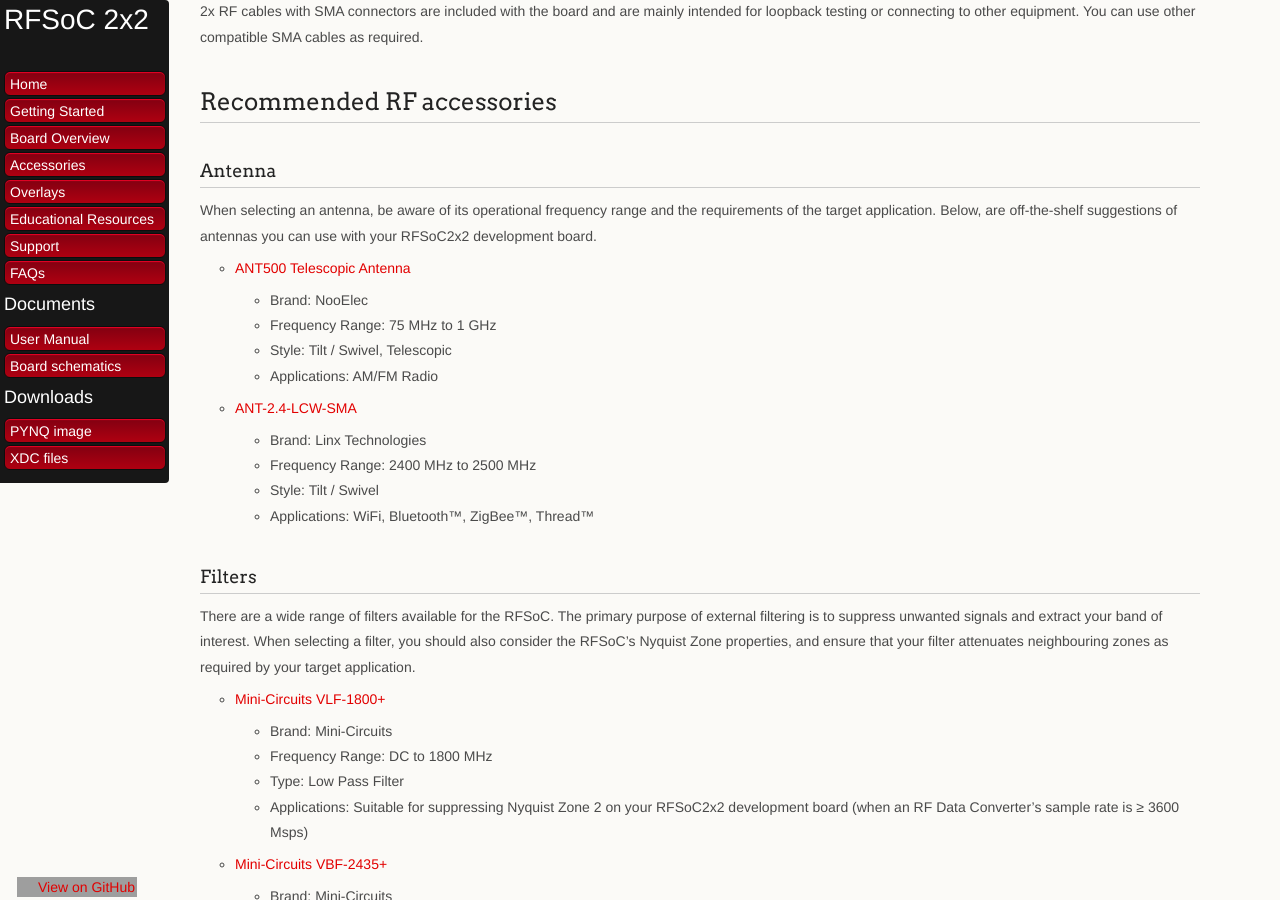
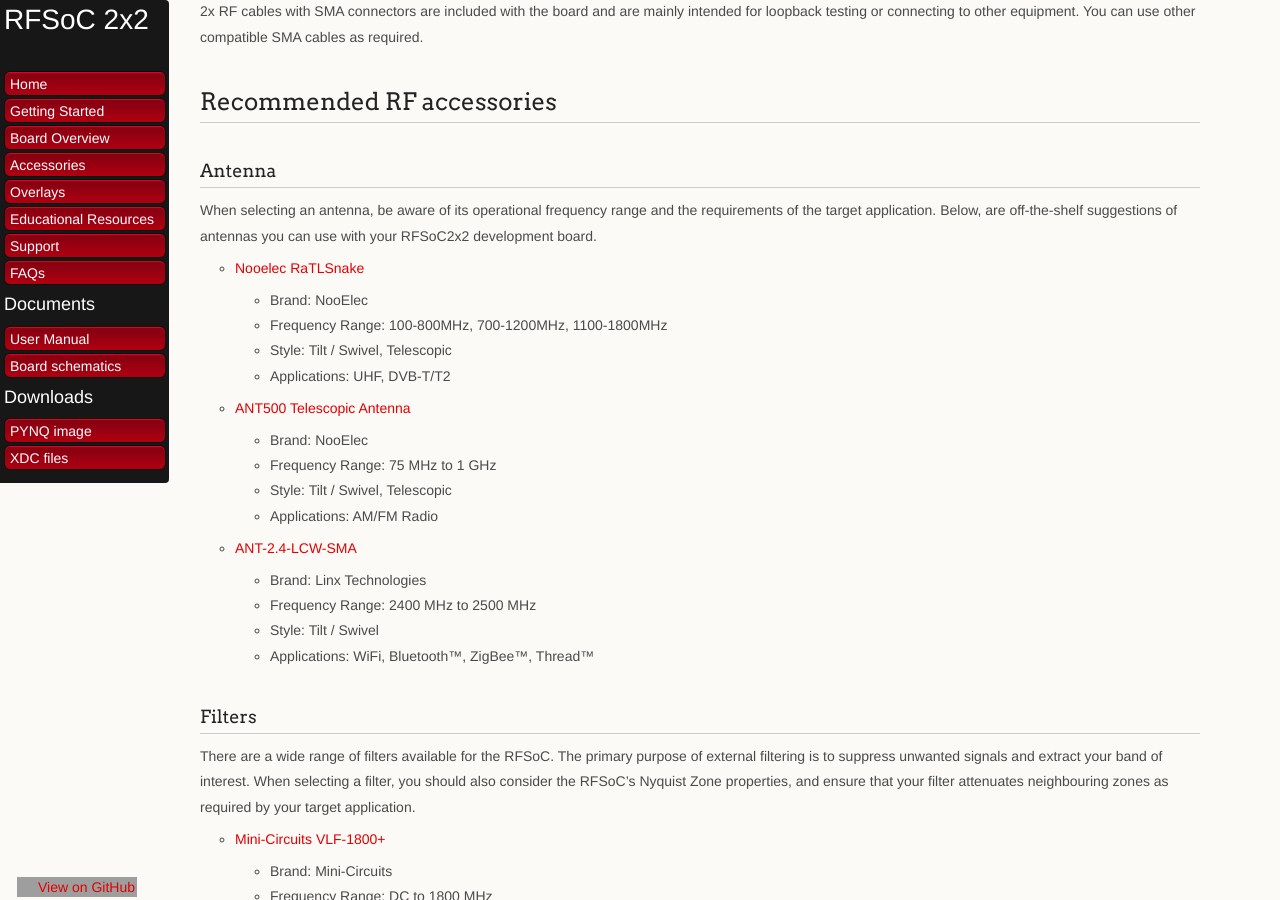
Before and after one commit to Xilinx/RFSoC2x2-PYNQ, a Jekyll site: the page built from docs/accessories.md, in a window 1280 px wide and 900 px high, scrolled down 822 px. Built offline with Jekyll 4.4.1, drawn with Linux system fonts in a browser that asks for light colours; our own code applies the rules of GitHub Pages for plain Markdown files; grey boxes are pictures that could not be loaded.

Commit message:
Add antenna suggestion to accessories

```diff
--- a/docs/accessories.md
+++ b/docs/accessories.md
@@ -33,6 +33,12 @@
 ### Antenna
 
 When selecting an antenna, be aware of its operational frequency range and the requirements of the target application. Below, are off-the-shelf suggestions of antennas you can use with your RFSoC2x2 development board.
+
+* [Nooelec RaTLSnake](https://www.nooelec.com/store/sdr/sdr-addons/antennas/ratlsnake-m6.html)
+    * Brand: NooElec
+    * Frequency Range: 100-800MHz, 700-1200MHz, 1100-1800MHz
+    * Style: Tilt / Swivel, Telescopic
+    * Applications: UHF, DVB-T/T2
 
 * [ANT500 Telescopic Antenna](https://www.nooelec.com/store/sdr/sdr-addons/antennas/ant500.html)
     * Brand: NooElec
```
